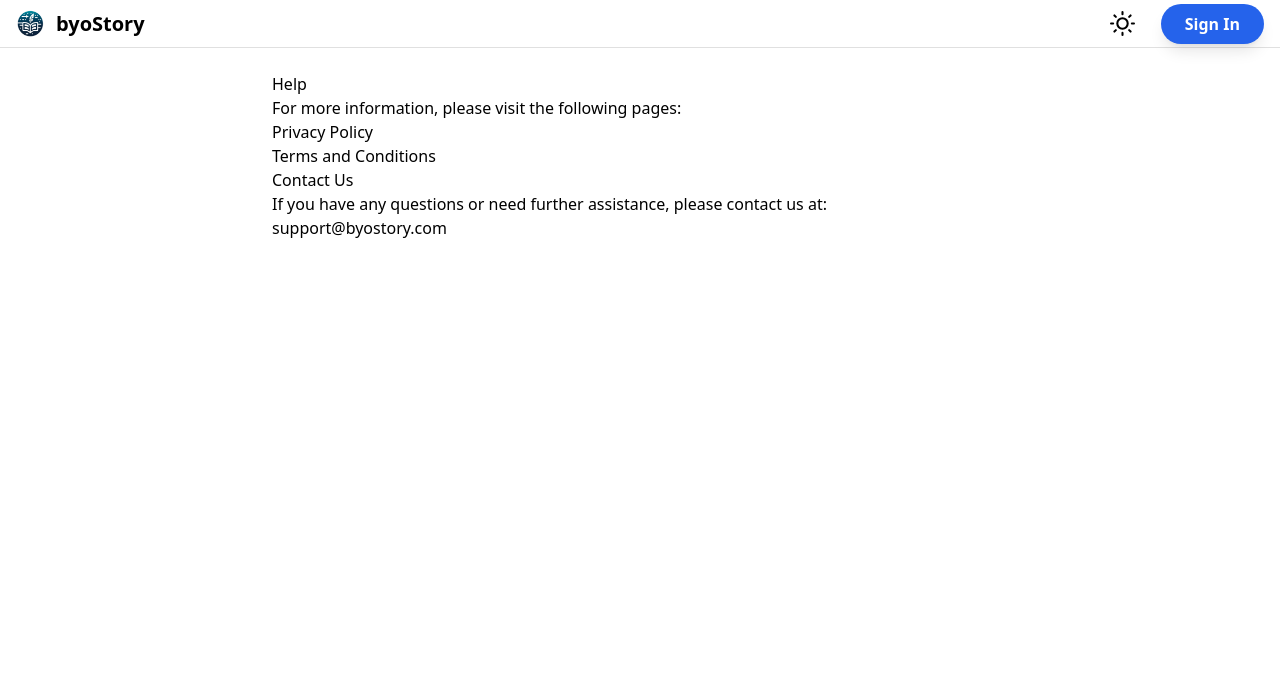
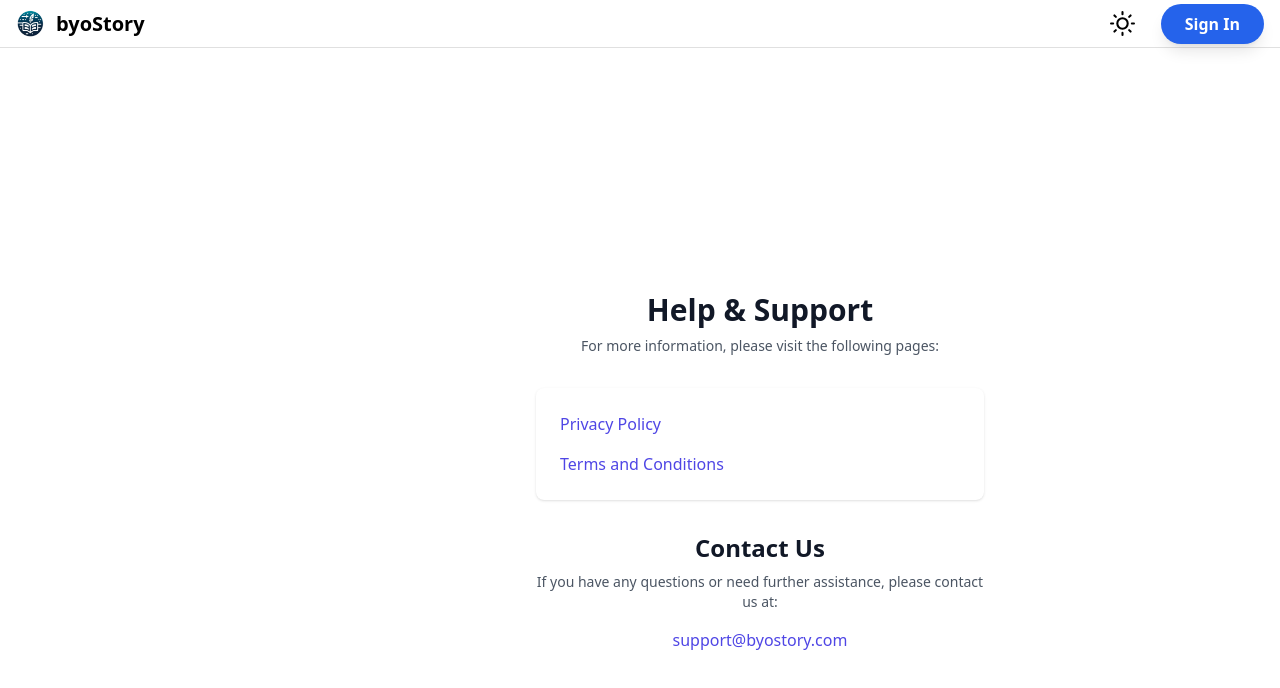
Before and after one commit to JoshuaShunk/byostory, a Next.js app: page /help in a window 1280 px wide. Shown: the top 688 px of the page. Built offline with nearby package versions, Linux system fonts and the light colour scheme; no server answers.

Commit message:
Setting/account update + server rendering for public stories

```diff
--- a/package.json
+++ b/package.json
@@ -25,6 +25,7 @@
     "react-dom": "^18",
     "react-icon": "^1.0.0",
     "react-icons": "^5.2.1",
+    "react-modal": "^3.16.1",
     "react-tagsinput": "^3.20.3",
     "tailwind-merge": "^2.3.0",
     "zod": "^3.23.8"
@@ -33,6 +34,7 @@
     "@types/node": "^20",
     "@types/react": "^18",
     "@types/react-dom": "^18",
+    "@types/react-modal": "^3.16.3",
     "@types/react-tagsinput": "^3.20.6",
     "eslint": "^8",
     "eslint-config-next": "14.2.3",
--- a/src/app/help/page.tsx
+++ b/src/app/help/page.tsx
@@ -3,27 +3,54 @@ import Link from "next/link";
 
 const Help = () => {
   return (
+    <div className="min-h-screen flex items-center justify-center py-12 px-4 sm:px-6 lg:px-8">
+      <div className="max-w-md w-full space-y-8">
         <div>
-      <h1>Help</h1>
-      <p>For more information, please visit the following pages:</p>
-      <ul>
+          <h1 className="text-center text-3xl font-extrabold text-gray-900">
+            Help & Support
+          </h1>
+          <p className="mt-2 text-center text-sm text-gray-600">
+            For more information, please visit the following pages:
+          </p>
+        </div>
+        <div className="bg-white shadow sm:rounded-lg p-6">
+          <ul className="space-y-4">
             <li>
-          <Link href="/privacy">
-            <a>Privacy Policy</a>
+              <Link
+                href="/privacy"
+                className="text-indigo-600 hover:text-indigo-500"
+              >
+                Privacy Policy
               </Link>
             </li>
             <li>
-          <Link href="/terms">
-            <a>Terms and Conditions</a>
+              <Link
+                href="/terms"
+                className="text-indigo-600 hover:text-indigo-500"
+              >
+                Terms and Conditions
               </Link>
             </li>
           </ul>
-      <h2>Contact Us</h2>
-      <p>
-        If you have any questions or need further assistance, please contact us
-        at:
+        </div>
+        <div>
+          <h2 className="text-center text-2xl font-semibold text-gray-900">
+            Contact Us
+          </h2>
+          <p className="mt-2 text-center text-sm text-gray-600">
+            If you have any questions or need further assistance, please contact
+            us at:
           </p>
-      <a href="mailto:support@byostory.com">support@byostory.com</a>
+          <div className="mt-4 text-center">
+            <a
+              href="mailto:support@byostory.com"
+              className="text-indigo-600 hover:text-indigo-500"
+            >
+              support@byostory.com
+            </a>
+          </div>
+        </div>
+      </div>
     </div>
   );
 };
--- /dev/null
+++ b/src/app/settings/DeleteAccountButton.tsx
@@ -0,0 +1,65 @@
+// components/DeleteAccountButton.tsx
+"use client";
+
+import React, { useState } from "react";
+import Modal from "react-modal";
+import { useAuth } from "@clerk/nextjs";
+import { useRouter } from "next/navigation";
+import { clerkClient } from "@clerk/nextjs/server";
+
+const DeleteAccountButton = () => {
+  const { userId } = useAuth();
+  const router = useRouter();
+  const [modalIsOpen, setModalIsOpen] = useState(false);
+
+  const openModal = () => setModalIsOpen(true);
+  const closeModal = () => setModalIsOpen(false);
+
+  const handleDeleteAccount = async () => {
+    if (userId) {
+      await clerkClient.users.deleteUser(userId);
+      closeModal();
+      router.push("/sign-in");
+    }
+  };
+
+  return (
+    <div>
+      <button
+        onClick={openModal}
+        className="mt-2 text-red-600 hover:text-red-500"
+      >
+        Delete Account
+      </button>
+      <Modal
+        isOpen={modalIsOpen}
+        onRequestClose={closeModal}
+        contentLabel="Confirm Delete Account"
+        className="bg-white p-4 rounded shadow-lg max-w-md mx-auto mt-20"
+        overlayClassName="fixed inset-0 bg-black bg-opacity-50 flex items-center justify-center"
+      >
+        <h2 className="text-xl font-semibold mb-4">Confirm Account Deletion</h2>
+        <p className="mb-4">
+          Are you sure you want to delete your account? This action cannot be
+          undone.
+        </p>
+        <div className="flex justify-end space-x-4">
+          <button
+            onClick={closeModal}
+            className="bg-gray-200 hover:bg-gray-300 text-gray-700 px-4 py-2 rounded"
+          >
+            Cancel
+          </button>
+          <button
+            onClick={handleDeleteAccount}
+            className="bg-red-600 hover:bg-red-700 text-white px-4 py-2 rounded"
+          >
+            Delete
+          </button>
+        </div>
+      </Modal>
+    </div>
+  );
+};
+
+export default DeleteAccountButton;
--- a/src/app/settings/page.tsx
+++ b/src/app/settings/page.tsx
@@ -1,9 +1,80 @@
-import React from 'react'
+import React from "react";
+import { auth, clerkClient } from "@clerk/nextjs/server";
+import Link from "next/link";
+import { redirect } from "next/navigation";
+import { SignOutButton, UserButton } from "@clerk/nextjs";
+import DeleteAccountButton from "./DeleteAccountButton";
 
-const Settings = () => {
+const Settings = async () => {
+  const { userId } = auth();
+
+  if (!userId) {
+    redirect("/sign-in"); // Redirect to sign-in if the user is not authenticated
+  }
+
+  // Fetch user data from Clerk
+  const user = await clerkClient.users.getUser(userId);
+
+  const email = user.primaryEmailAddress
+    ? user.primaryEmailAddress.emailAddress
+    : "No email";
+
   return (
-    <div>Settings</div>
-  )
-}
+    <div className="min-h-screen flex items-center justify-center py-12 px-4 sm:px-6 lg:px-8">
+      <div className="max-w-md w-full space-y-8">
+        <div>
+          <h1 className="text-center text-3xl font-extrabold text-gray-900">
+            Settings
+          </h1>
+          <p className="mt-2 text-center text-sm text-gray-600">
+            Manage your account settings and preferences.
+          </p>
+        </div>
+        <div className="bg-white shadow sm:rounded-lg p-6 space-y-6">
+          {/* User Profile Section */}
+          <div className="flex items-center space-x-4">
+            <div className="h-16 w-16 rounded-full overflow-hidden">
+              <img
+                src={user.imageUrl}
+                alt="User Profile"
+                className="h-full w-full object-cover"
+              />
+            </div>
+            <div>
+              <h2 className="text-xl font-semibold text-gray-900">
+                {user.fullName}
+              </h2>
+              <p className="text-sm text-gray-600">{email}</p>
+            </div>
+          </div>
+          <div>
+            <h3 className="text-lg font-medium text-gray-900">Account</h3>
 
-export default Settings
+          </div>
+          <div className="flex items-center justify-between">
+            <h3 className="text-lg font-medium text-gray-900">Security</h3>
+            <div>
+              <p className="text-sm text-gray-600">
+                Two-Factor Authentication:{" "}
+                {user.twoFactorEnabled ? "Enabled" : "Disabled"}
+              </p>
+              <p className="text-sm text-gray-600">
+                Backup Codes: {user.backupCodeEnabled ? "Enabled" : "Disabled"}
+              </p>
+            </div>
+          </div>
+          <div className="flex justify-between items-center mt-8">
+            <div>
+              <SignOutButton redirectUrl="/" />
+            </div>
+            <div>
+              <DeleteAccountButton /> {/* Use the client component here */}
+            </div>
+          </div>
+        </div>
+      </div>
+    </div>
+  );
+};
+
+export default Settings;
--- a/src/app/stories/[slug]/page.tsx
+++ b/src/app/stories/[slug]/page.tsx
@@ -1,8 +1,3 @@
-"use client";
-
-import { useEffect, useState } from "react";
-import { useRouter } from "next/navigation";
-import { useAuth } from "@clerk/nextjs";
 import Link from "next/link";
 
 interface Story {
@@ -14,55 +9,30 @@ interface Story {
   slug: string;
   userId: string;
   story: string;
-  accountName: string; // Adding accountName to the Story interface
+  accountName: string;
 }
 
-const StoryPage = ({ params }: { params: { slug: string } }) => {
-  const { slug } = params;
-  const { isLoaded, userId } = useAuth();
-  const [story, setStory] = useState<Story | null>(null);
-  const [loading, setLoading] = useState(true);
-  const router = useRouter();
-
-  useEffect(() => {
-    const fetchStoryBySlug = async () => {
-      setLoading(true);
-      try {
+async function fetchStoryBySlug(slug: string) {
   const res = await fetch(
-          `/api/public-stories?slug=${encodeURIComponent(slug)}`,
+    `${
+      process.env.NEXT_PUBLIC_API_URL
+    }/api/public-stories?slug=${encodeURIComponent(slug)}`,
     {
       headers: {
         "Content-Type": "application/json",
       },
     }
   );
+
   if (!res.ok) throw new Error("Failed to fetch story");
+
   const data = await res.json();
-        setStory(data.story);
+  return data.story;
+}
 
-        // Increment views if the story is loaded successfully and the viewer is not the author
-        if (data.story && data.story.userId !== userId) {
-          await fetch(`/api/increment-views`, {
-            method: "POST",
-            headers: {
-              "Content-Type": "application/json",
-            },
-            body: JSON.stringify({ storyId: data.story.id }),
-          });
-        }
-      } catch (error) {
-        console.error(error);
-      } finally {
-        setLoading(false);
-      }
-    };
-
-    if (isLoaded) {
-      fetchStoryBySlug();
-    }
-  }, [isLoaded, userId, slug, router]);
-
-  if (loading) return <div>Loading...</div>;
+const StoryPage = async ({ params }: { params: { slug: string } }) => {
+  const { slug } = params;
+  const story = await fetchStoryBySlug(slug);
 
   if (!story) return <div>Story not found</div>;
 
--- a/src/constants.tsx
+++ b/src/constants.tsx
@@ -46,7 +46,7 @@ export const BOTTOM_SIDENAV_ITEMS: SideNavItem[] = [
   },
   {
     title: "Settings",
-    path: "/settings/account",
+    path: "/settings",
     icon: <Icon icon="lucide:settings" width="24" height="24" />,
   },
 ];
```
Also changed, not shown: 1 other file (tests, documents, lock files or other folders). Lines whose indentation alone changed are shown as unchanged.
